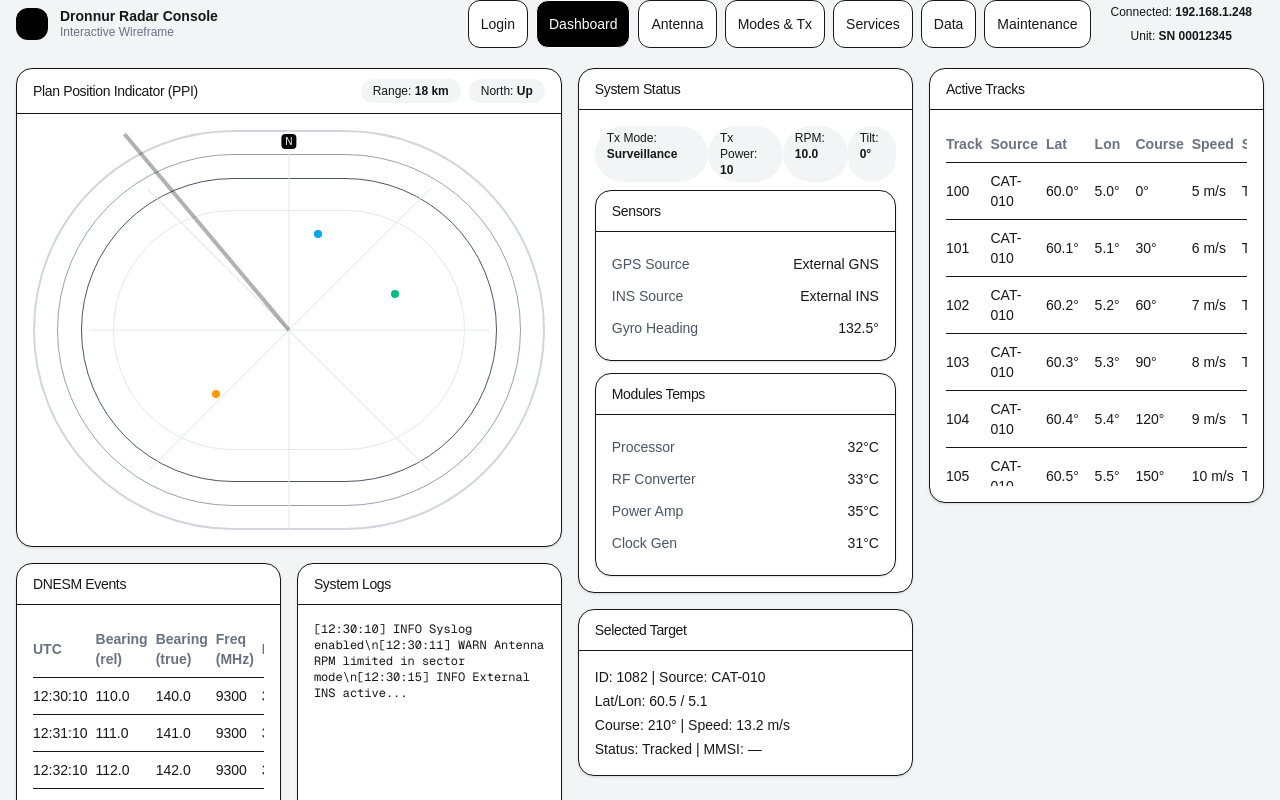
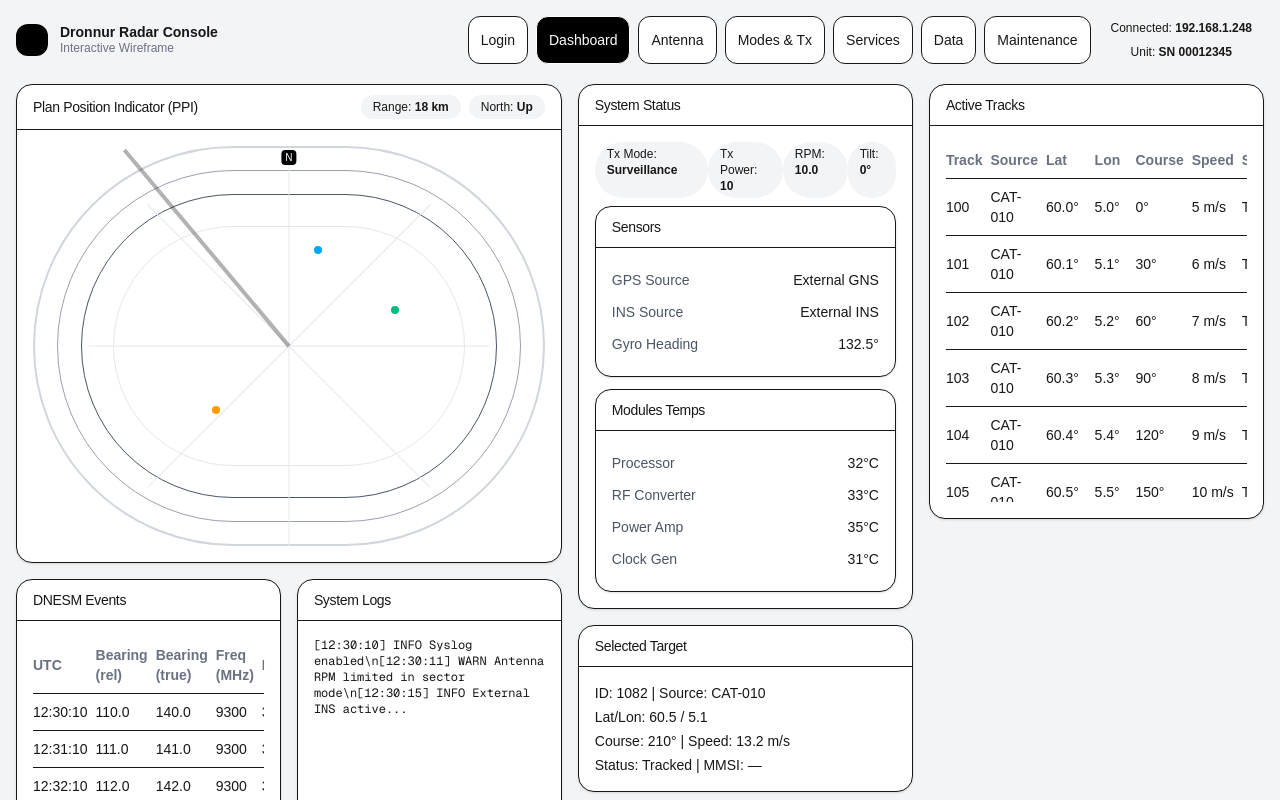
Before and after one commit to XcovertX/dronnur-console, a Next.js app: page / in a window 1280 px wide. Shown: the top 800 px of the page. Built offline with nearby package versions, Linux system fonts and the light colour scheme.

Commit message:
add y padding

```diff
--- a/components/DronnurConsoleWireframe.tsx
+++ b/components/DronnurConsoleWireframe.tsx
@@ -448,7 +448,7 @@
 
 
       {/* Content */}
-      <div className="max-w-10xl mx-auto px-4">
+      <div className="max-w-10xl mx-auto px-4 py-4">
 
         {/* Tabs */}
         <div className="flex justify-end gap-2 mb-5">
```
